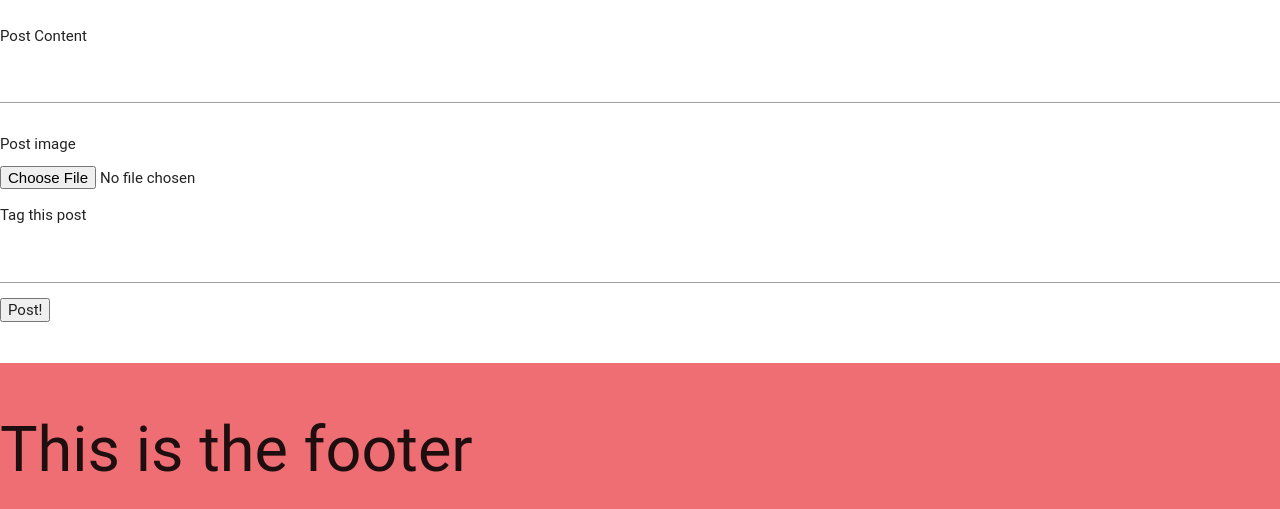
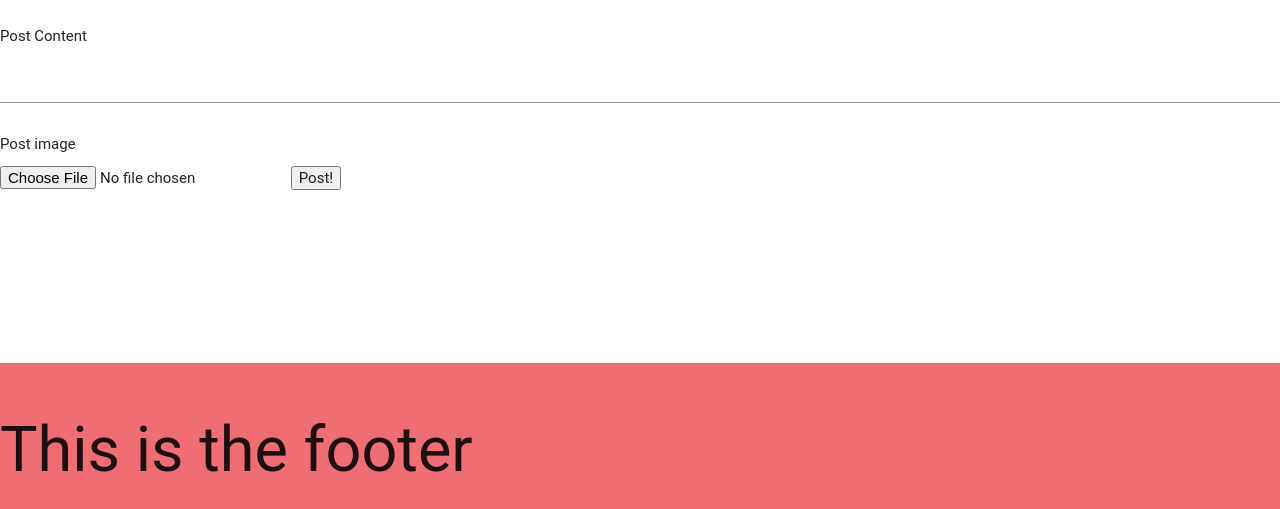
Before and after one commit to paulsoh/vanity-fair, a Django app: page /posts/new/ in a window 1280 px wide. Shown: the part 291-800 px from the top of the page. Run offline with Django 3.2, Linux system fonts and the light colour scheme; some web fonts are replaced.

Commit message:
modify: deleted tag input field,     now extracts hastags from content

```diff
--- a/vanityfair/post/templates/post/newpost.html
+++ b/vanityfair/post/templates/post/newpost.html
@@ -13,8 +13,6 @@ Create posts
 <input type="text" class="text" value="" name="content">
 <p>Post image</p>
 <input type="file" class="file" accept="image/*" name="image">
-<p>Tag this post</p>
-<input type="text" class="text" value="" name="tags">
 <input type="submit" class="submit" value="Post!" name="">
 </form>
 {% endblock %}
--- a/vanityfair/post/views/newpost.py
+++ b/vanityfair/post/views/newpost.py
@@ -15,7 +15,11 @@ class PostCreateView(CreateView):
 
     def form_valid(self, form):
         form.instance.user = self.request.user
-        tags = self.request.POST.get('tags').split()
+        tags = [
+            tag[1::] for tag
+            in self.request.POST.get('content').split()
+            if tag.startswith("#")
+        ]
         form.instance._tags = tags
         form.instance.image = self.request.FILES['image']
         return super(PostCreateView, self).form_valid(form)
```
